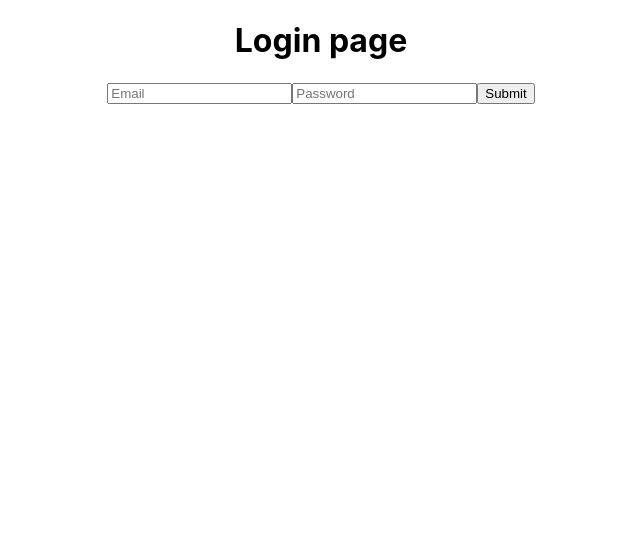
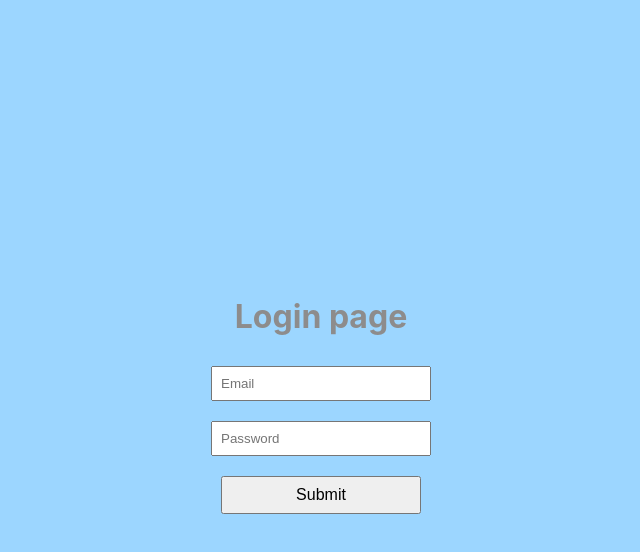
Before and after one commit to Amenawon/Appointment-Based-Scheduling-UI, a React (Create React App) app in the folder frontend/: page / in a window 1280 px wide. Shown: the top 552 px of the page, without its empty margins (319-959 px from the left). Built offline with nearby package versions, Linux system fonts and the light colour scheme.

Commit message:
Add styling to the authentication page.

```diff
--- a/frontend/src/index.css
+++ b/frontend/src/index.css
@@ -3,6 +3,7 @@ body {
   font-family: -apple-system, BlinkMacSystemFont, 'Segoe UI', 'Roboto', 'Oxygen',
     'Ubuntu', 'Cantarell', 'Fira Sans', 'Droid Sans', 'Helvetica Neue',
     sans-serif;
+  background-color: #9cd6ff;
   -webkit-font-smoothing: antialiased;
   -moz-osx-font-smoothing: grayscale;
 }
--- a/frontend/src/pages/AuthPage.css
+++ b/frontend/src/pages/AuthPage.css
@@ -0,0 +1,21 @@
+.auth-form {
+    display: flex;
+    flex-direction: column;
+    align-items: center;
+    justify-content: center;
+    min-height: 100vh;
+}
+
+.auth-form h1 {
+    color: #8d8c8c;
+    margin-bottom: 20px;
+}
+.auth-form input,
+.auth-form button {
+    margin: 10px 0;
+    padding: 8px;
+    width: 200px;
+}
+.auth-submit-btn {
+    font-size: 16px;
+}
--- a/frontend/src/pages/AuthPage.jsx
+++ b/frontend/src/pages/AuthPage.jsx
@@ -1,11 +1,12 @@
+import './AuthPage.css';
 
 function AuthPage() {
     return (
-        <div>
+        <div className="auth-form">
             <h1>Login page</h1>
             <input type="email" placeholder="Email" />
             <input type="password" placeholder="Password" />
-            <button>Submit</button>
+            <button className="auth-submit-btn">Submit</button>
         </div>
     );
 }
```
